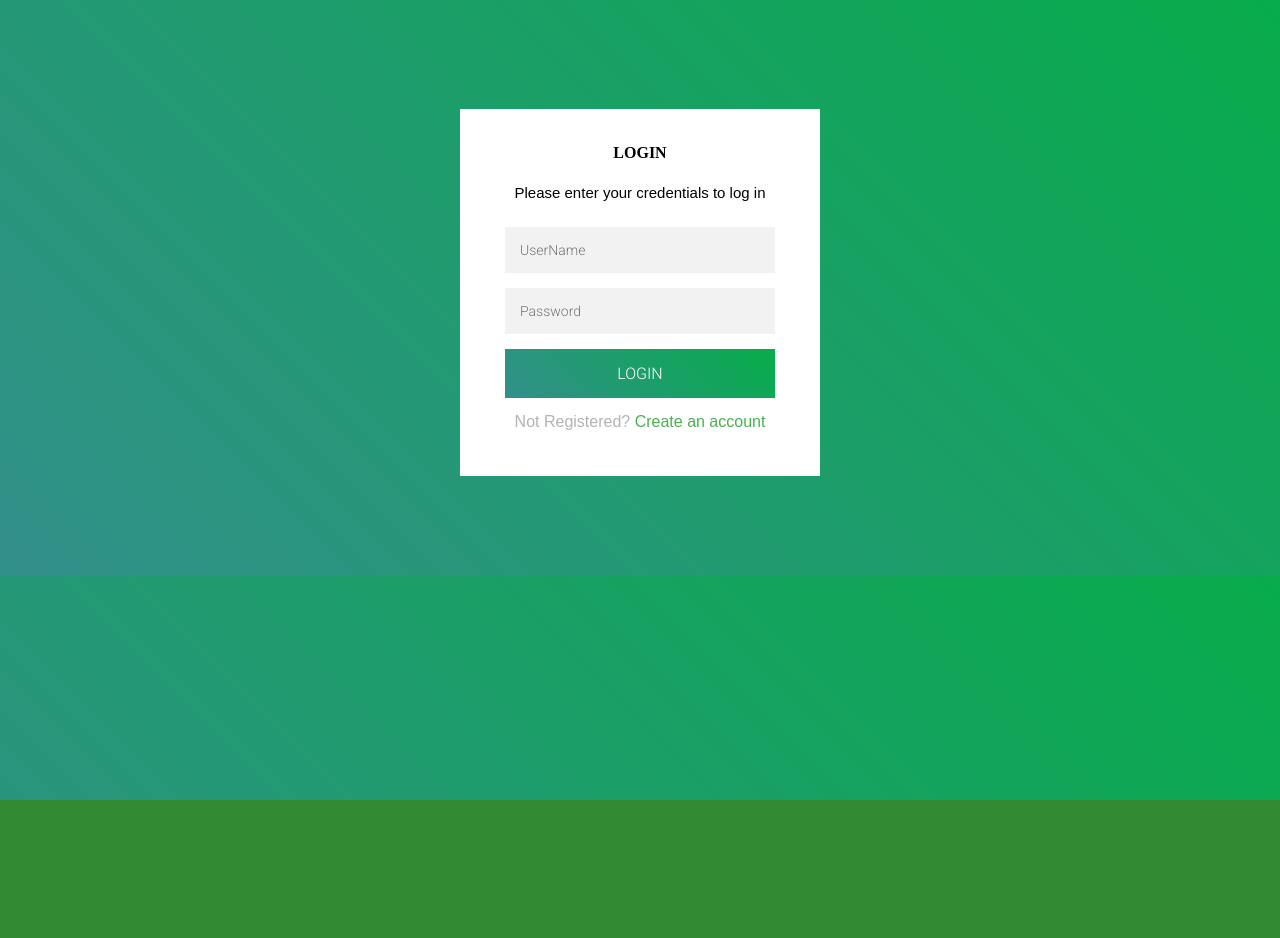
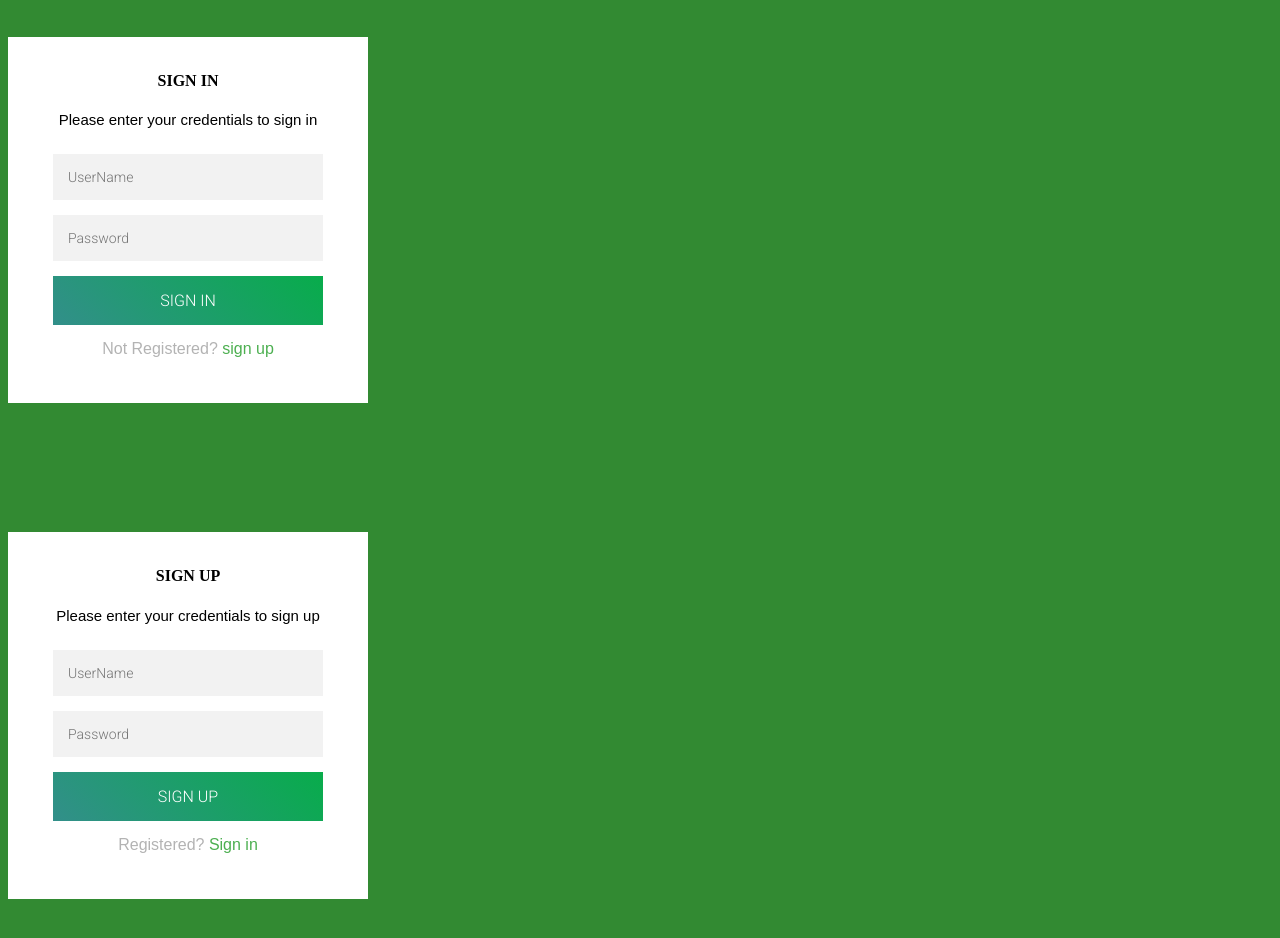
Before and after one commit to habtanub/log-in-page, a plain HTML site: page index.html in a window 1280 px wide. Before the commit the page ends 800 px from the top, so only its background shows below. Drawn offline with Linux system fonts and the light colour scheme.

Commit message:
first commit

```diff
--- a/index.html
+++ b/index.html
@@ -12,18 +12,35 @@
             <div class="form">
                 <div class="login">
                     <div class="login-header">
-                        <h4>LOGIN</h4>
-                        <p>Please enter your credentials to log in</p>
+                        <h4>SIGN IN</h4>
+                        <p>Please enter your credentials to sign in</p>
                     </div>
                 </div>
                 <form class="login-form">
                     <input type="text" placeholder="UserName"/>
                     <input type="password" placeholder="Password"/>
-                    <button> Login </button>
-                    <p class="message">Not Registered? <a href="#">Create an account</a></p>
+                    <button> sign in </button>
+                    <p class="message">Not Registered? <a href="#" class="login-form">sign up</a></p>
+                </form>
+            </div>
+        </div>
+        <div class="login-page">
+            <div class="form">
+                <div class="login">
+                    <div class="login-header">
+                        <h4>SIGN UP</h4>
+                        <p>Please enter your credentials to sign up</p>
+                    </div>
+                </div>
+                <form class="login-form">
+                    <input type="text" placeholder="UserName"/>
+                    <input type="password" placeholder="Password"/>
+                    <button> sign up </button>
+                    <p class="message">Registered? <a href="#" class="login-page">Sign in</a></p>
                 </form>
             </div>
         </div>
   </body>
+  <script src="script.js"></script>
 </body>
 </html>
--- /dev/null
+++ b/script.js
@@ -0,0 +1 @@
+const login-page = document.getElementById(".login-page");
--- a/style.css
+++ b/style.css
@@ -73,6 +73,9 @@ body {
     font-family: "Robot" sans-serif;
     -webkit-font-smoothing: antialiased;
   -moz-osx-font-smoothing: grayscale;
+  display: inline-block;
+  column-gap: 0.01px;
+  position:absolute;
 }
 p {
     font-size: 15px;
```
